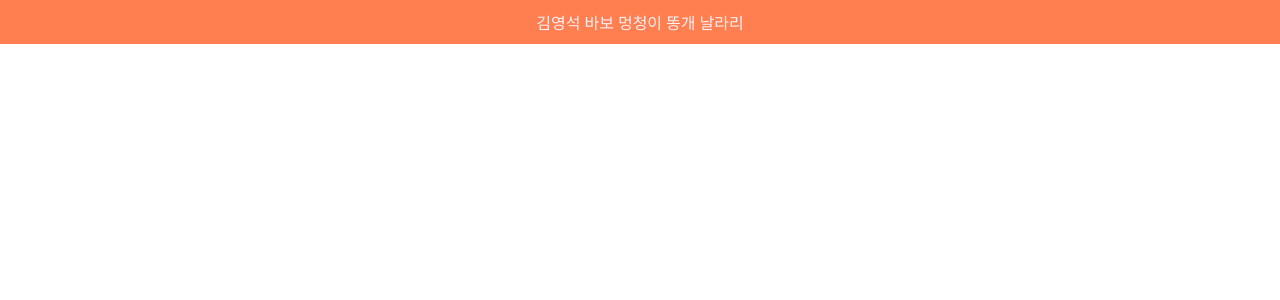
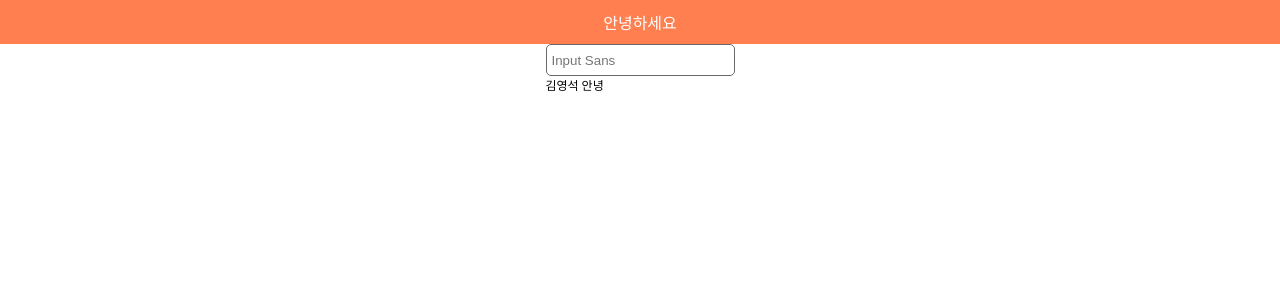
Before and after one commit to gnemek20/waatfront, a Vue app: page / in a window 1280 px wide. Shown: the top 300 px of the page. Built offline with nearby package versions, Linux system fonts and the light colour scheme; a web font is replaced by a local one.

Commit message:
커스텀 input 추가

```diff
--- /dev/null
+++ b/src/components/index.js
@@ -0,0 +1,3 @@
+import WaatInput from './items/WaatInput.vue'
+
+export { WaatInput }
--- /dev/null
+++ b/src/components/items/WaatInput.vue
@@ -0,0 +1,73 @@
+<template>
+  <div class="flex full-width">
+    <input :ref="name" :type="type" :placeholder="placeholder" @input="inputEventEmit" @blur="blurEventEmit" :style="'padding: 0px 5px;' + 'text-align: ' + align + ';'">
+    <p><slot /></p>
+  </div>
+</template>
+
+<script>
+export default {
+  props: {
+    name: {
+      type: String,
+      required: true
+    },
+    type: {
+      type: String,
+      default: 'text'
+    },
+    placeholder: {
+      type: String,
+      default: ''
+    },
+    align: {
+      type: String,
+      default: 'left'
+    },
+    nospace: {
+      type: Boolean,
+      default: false
+    },
+    focus: {
+      type: Boolean,
+      default: false
+    }
+  },
+  methods: {
+    inputEventEmit() {
+      if (this.nospace) this.$refs[this.name].value = this.$refs[this.name].value.replace(/\s/g, '');
+
+      this.$emit('input', this.$refs[this.name].value);
+    },
+    blurEventEmit() {
+      this.$emit('blur');
+    },
+    mounted() {
+      if (this.focus) this.$refs[this.name].focus();
+    }
+  }
+}
+</script>
+
+<style lang="scss" scoped>
+input {
+  width: calc(100% - 2px);
+  height: 30px;
+
+  border-style: solid;
+  border-width: 1px;
+  border-radius: 5px;
+  border-color: dimgray;
+}
+
+input:focus {
+  outline: none;
+}
+
+p {
+  position: fixed;
+  margin-top: 32px;
+
+  font-size: 12px;
+}
+</style>
--- a/src/main.js
+++ b/src/main.js
@@ -9,6 +9,9 @@ Vue.prototype.$api = axios
 import DefaultUI from '@/css/default.scss'
 Vue.use(DefaultUI)
 
+import { WaatInput } from './components/index'
+Vue.component('WaatInput', WaatInput)
+
 Vue.config.productionTip = false
 
 new Vue({
--- a/src/views/Main.vue
+++ b/src/views/Main.vue
@@ -1,14 +1,26 @@
 <template>
   <div class="box">
-    <div class="flex full-width justify-center align-center" style="padding: 10px 0px; color: lavenderblush; background-color: coral;">
-      <p>김영석 바보 멍청이 똥개 날라리</p>
+    <div class="flex full-width justify-center align-center" style="padding: 10px 0px; color: white; background-color: coral;">
+      <p>안녕하세요</p>
+    </div>
+    <div class="flex">
+      <WaatInput name="qwe" v-model="sans" placeholder="Input Sans" @input="console">김영석 안녕</WaatInput>
     </div>
   </div>
 </template>
 
 <script>
 export default {
-
+  data() {
+    return {
+      sans: String
+    }
+  },
+  methods: {
+    console() {
+      console.log(this.sans);
+    }
+  }
 }
 </script>
 
```
